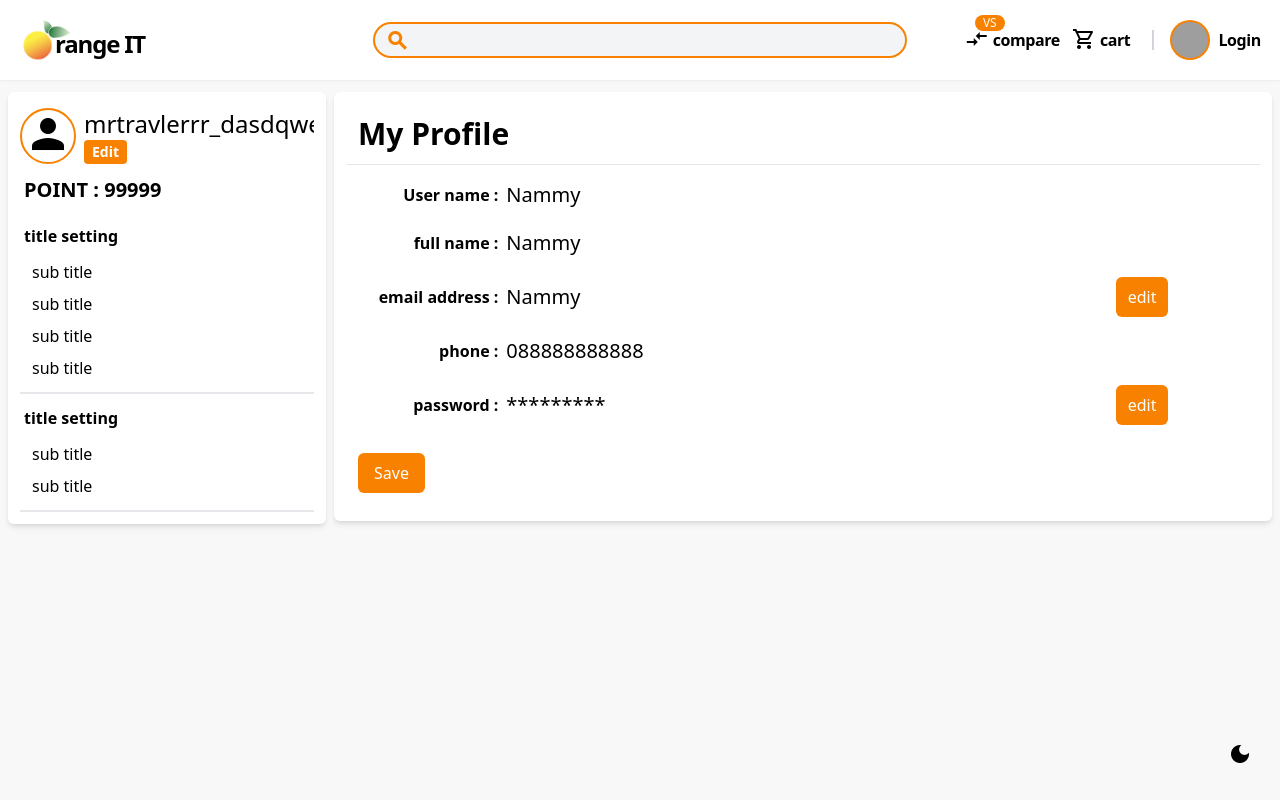
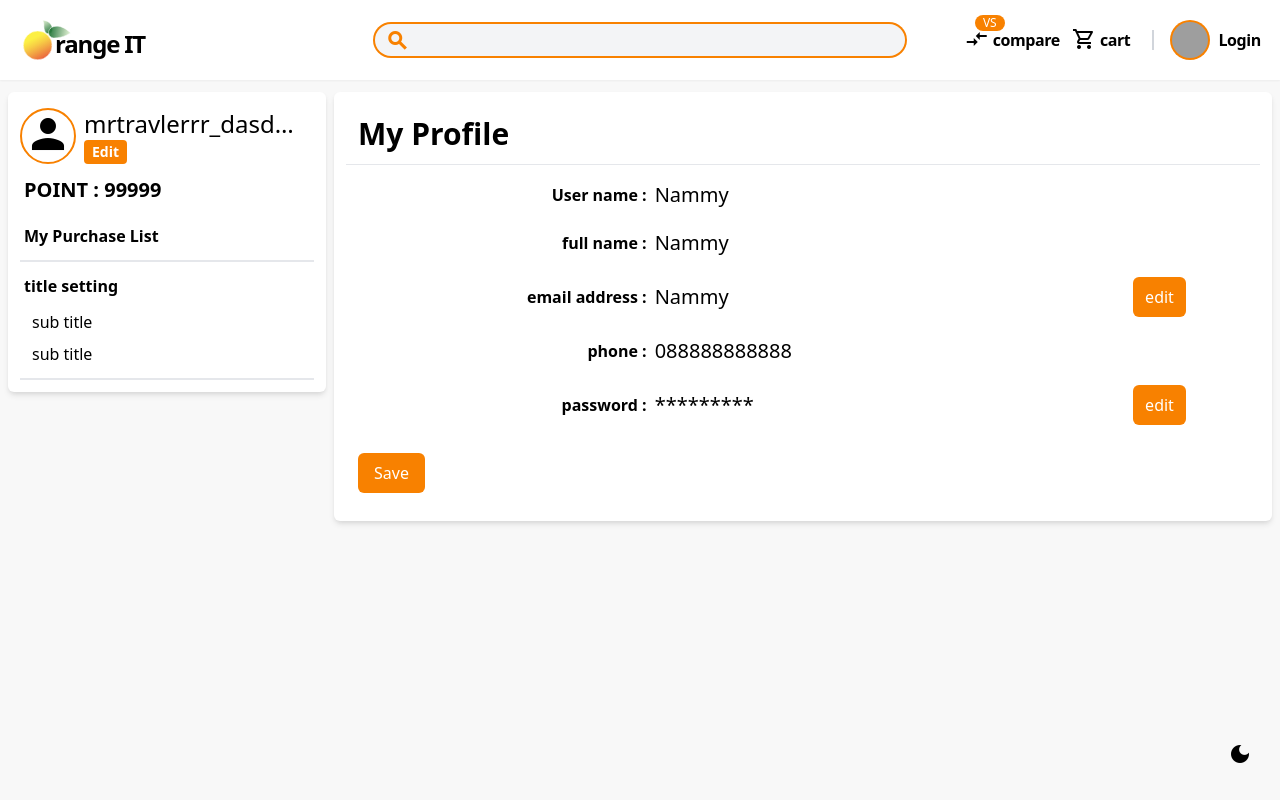
Before and after one commit to INT222-014-027-118/Orange-IT, a Vue app in the folder Frontend/: page /user/account in a window 1280 px wide. Built offline with nearby package versions, Linux system fonts and the light colour scheme; grey boxes are pictures that could not be loaded; what @splidejs/vue-splide, vue-sweetalert2 would draw is missing.

Commit message:
[Add] purchase [Update] profile, edit profile

```diff
--- a/Frontend/src/router/index.js
+++ b/Frontend/src/router/index.js
@@ -48,6 +48,11 @@ const routes = [{
       name: 'edit',
       props: true,
       component: () => import( /* webpackChunkName: "editProfile" */ '../views/setting/editProfile.vue')
+    }, {
+      path: ':purchaseDetail',
+      name: 'purchase',
+      props: true,
+      component: () => import( /* webpackChunkName: "purchase" */ '../views/setting/purchase.vue')
     }],
   },
   {
--- a/Frontend/src/views/Profile.vue
+++ b/Frontend/src/views/Profile.vue
@@ -1,6 +1,7 @@
 <template>
     <div class="flex p-1 py-3 mx-auto max-w-7xl ">
-        <div class="mx-1 w-full md:w-3/12 top-20 px-3 py-3 bg-white rounded-md shadow-md h-full">
+        <div class="fixed md:hidden" @click="showMore = !showMore" v-show="!showMore">back</div>
+        <div :class="[showMore ? 'w-full md:w-3/12' : 'hidden md:block']" class="mx-1 w-full  md:w-3/12 top-20 px-3 py-3 bg-white rounded-md shadow-md h-full">
             <div class="">
                 <div class="flex items-center ">
                     <div class="self-start py-1">
@@ -15,15 +16,16 @@
                     <!-- profile meta -->
                     <div class="w-full ml-2 overflow-hidden overflow-ellipsis">
                         <div class="md:flex md:flex-wrap md:items-center">
-                            <h2 class="inline-block mb-2 font-light lg:text-2xl sm:mr-5 sm:mb-0">
+                            <h2 class="inline-block mb-2 font-light lg:text-2xl sm:mr-5 sm:mb-0 truncate">
                                 mrtravlerrr_dasdqweewqe
                             </h2>
                             <!-- <a href="#" class="block px-2 py-0.5 text-sm font-semibold text-center text-white bg-primary rounded md:inline-block">Edit</a> -->
                             <router-link
                                 :to="{
                                     name: 'edit',
-                                    params: { editProfile: 'editProfile' },
+                                    params: { editProfile: 'account' },
                                 }"
+                                @click="showMore = !showMore"
                                 class="block px-2 py-0.5 text-sm font-semibold text-center text-white bg-primary rounded md:inline-block"
                                 >Edit</router-link
                             >
@@ -37,14 +39,22 @@
 
             <div class="border-b-2">
                 <div class="py-3 px-1 text-black">
-                    <span class="font-semibold">title setting</span>
+                    <router-link
+                        :to="{
+                            name: 'purchase',
+                            params: { purchaseDetail: 'purchase' },
+                        }"
+                        @click="showMore = !showMore"
+                    >
+                        <span class="font-semibold capitalize">my purchase list</span>
+                    </router-link>
                 </div>
-                <div class="mb-3 space-y-2 rounded-md">
+                <!-- <div class="mb-3 space-y-2 rounded-md">
+                    <a class="rounded-md hover:bg-gray-100 cursor-pointer px-3 block" value="text"> my purchase list </a>
                     <a class="rounded-md hover:bg-gray-100 cursor-pointer px-3 block" value="text"> sub title </a>
                     <a class="rounded-md hover:bg-gray-100 cursor-pointer px-3 block" value="text"> sub title </a>
                     <a class="rounded-md hover:bg-gray-100 cursor-pointer px-3 block" value="text"> sub title </a>
-                    <a class="rounded-md hover:bg-gray-100 cursor-pointer px-3 block" value="text"> sub title </a>
-                </div>
+                </div> -->
             </div>
 
             <div class="border-b-2">
@@ -58,12 +68,18 @@
             </div>
         </div>
 
-        <router-view class="mx-1 w-full md:w-9/12 top-20 px-3 py-3 bg-white rounded-md shadow-md h-full" />
+        <router-view class="mx-1 top-20 px-3 py-3 bg-white rounded-md shadow-md h-full" :class="[!showMore ? 'block  w-full md:w-9/12' : 'hidden md:block md:w-9/12']" />
     </div>
 </template>
 
 <script>
-export default {};
+export default {
+    data() {
+        return {
+            showMore: true,
+        };
+    },
+};
 </script>
 
 <style></style>
--- a/Frontend/src/views/setting/editProfile.vue
+++ b/Frontend/src/views/setting/editProfile.vue
@@ -4,44 +4,48 @@
         <hr />
         <form action="" class="px-3 py-4 ">
             <div class="space-y-5">
-                <div class="flex items-center mb-2">
-                    <p class="font-semibold w-1/6 text-right pr-2">User name :</p>
-                    <p class="w-4/6 text-xl font-light">Nammy</p>
+                <div class="sm:flex items-center mb-2">
+                    <p class="font-semibold sm:w-2/6 sm:text-right pr-2">User name :</p>
+                    <p class="lg:w-4/6 text-xl font-light">Nammy</p>
                 </div>
-                <div class="flex items-center mb-2">
-                    <p class="font-semibold w-1/6 text-right pr-2">full name :</p>
-                    <p class="w-4/6 text-xl font-light">Nammy</p>
+                <div class="sm:flex items-center mb-2">
+                    <p class="font-semibold sm:w-2/6 sm:text-right pr-2">full name :</p>
+                    <p class="lg:w-4/6 text-xl font-light">Nammy</p>
                 </div>
-                <div class="flex justify-around items-center mb-2">
-                    <p class="font-semibold w-1/6 text-right pr-2">email address :</p>
-                    <p class="w-4/6 text-xl font-light" v-show="!editEmail">Nammy</p>
+                <div class="sm:flex items-center mb-2">
+                    <p class="font-semibold sm:w-2/6 sm:text-right pr-2">email address :</p>
+                    <div class="flex w-full sm:w-4/6 justify-between items-center">
+                        <p class="sm:w-3/6 text-xl font-light" v-show="!editEmail">Nammy</p>
                         <input
                             v-show="editEmail"
                             type="email"
                             name="email"
                             id="email"
-                        placeholder="you@company.com"
-                        class="w-4/6 px-3 py-2 placeholder-gray-300 border border-gray-300 rounded-md focus:outline-none focus:ring focus:ring-indigo-100 focus:border-indigo-300 dark:bg-gray-700 dark:text-white dark:placeholder-gray-500 dark:border-gray-600 dark:focus:ring-gray-900 dark:focus:border-gray-500"
+                            placeholder="ylg@company.com"
+                            class="w-full sm:w-3/6 px-3 py-2 placeholder-gray-300 border border-gray-300 rounded-md focus:outline-none focus:ring focus:ring-indigo-100 focus:border-indigo-300 dark:bg-gray-700 dark:text-white dark:placeholder-gray-500 dark:border-gray-600 dark:focus:ring-gray-900 dark:focus:border-gray-500"
                         />
-                    <div class="w-1/6">
-                        <button type="button" @click="editEmail = !editEmail" class="rounded-md text-white px-3 py-2 mx-4 bg-primary">{{ editEmail ? "Done" : "edit" }}</button>
+                        <div class="w-1/6 mx-4">
+                            <button type="button" @click="editEmail = !editEmail" class="rounded-md text-white px-3 py-2 bg-primary">{{ editEmail ? "Done" : "edit" }}</button>
                         </div>
                     </div>
-                <div class="flex items-center mb-2">
-                    <p class="font-semibold w-1/6 text-right pr-2">phone :</p>
-                    <p class="w-4/6 text-xl font-light">088888888888</p>
                 </div>
-                <div class="flex items-center mb-2">
-                    <p class="font-semibold w-1/6 text-right pr-2">password :</p>
-                    <p class="w-4/6 text-xl font-light" v-show="!editPassword">*********</p>
+                <div class="sm:flex items-center mb-2">
+                    <p class="font-semibold sm:w-2/6 sm:text-right pr-2">phone :</p>
+                    <p class="lg:w-4/6 text-xl font-light">088888888888</p>
+                </div>
+                <div class="sm:flex items-center mb-2">
+                    <p class="font-semibold sm:w-2/6 sm:text-right pr-2">password :</p>
+                    <div class="flex w-full sm:w-4/6 justify-between items-center">
+                        <p class="sm:w-3/6 text-xl font-light" v-show="!editPassword">*********</p>
                         <input
                             v-show="editPassword"
                             type="password"
-                        placeholder="you@company.com"
-                        class="w-4/6 px-3 py-2 placeholder-gray-300 border border-gray-300 rounded-md focus:outline-none focus:ring focus:ring-indigo-100 focus:border-indigo-300 dark:bg-gray-700 dark:text-white dark:placeholder-gray-500 dark:border-gray-600 dark:focus:ring-gray-900 dark:focus:border-gray-500"
+                            placeholder="ylg@company.com"
+                            class="sm:w-3/6 px-3 py-2 placeholder-gray-300 border border-gray-300 rounded-md focus:outline-none focus:ring focus:ring-indigo-100 focus:border-indigo-300 dark:bg-gray-700 dark:text-white dark:placeholder-gray-500 dark:border-gray-600 dark:focus:ring-gray-900 dark:focus:border-gray-500"
                         />
-                    <div class="w-1/6">
-                        <button type="button" @click="editPassword = !editPassword" class="rounded-md text-white px-3 py-2 mx-4 bg-primary">{{ editPassword ? "cancel" : "edit" }}</button>
+                        <div class="w-1/6 mx-4">
+                            <button type="button" @click="editPassword = !editPassword" class="rounded-md text-white px-3 py-2 bg-primary">{{ editPassword ? "cancel" : "edit" }}</button>
+                        </div>
                     </div>
                 </div>
             </div>
--- /dev/null
+++ b/Frontend/src/views/setting/purchase.vue
@@ -0,0 +1,9 @@
+<template>
+    <div>purchase</div>
+</template>
+
+<script>
+export default {};
+</script>
+
+<style></style>
```
Lines whose indentation alone changed are shown as unchanged.
